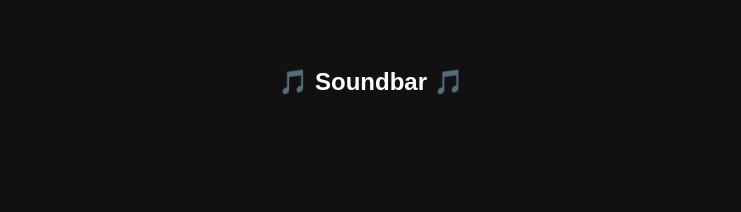
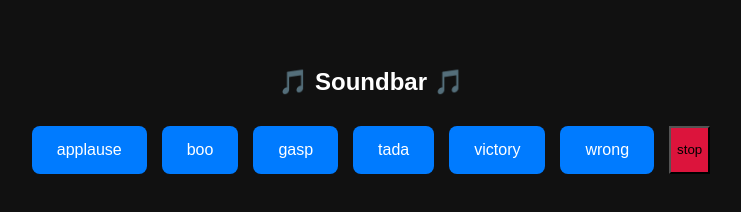
Before and after one commit to acciojob/Soundbar-RishiDevs3248, a website: page main.html in a window 1280 px wide. Shown: the whole page, without its empty margins (269-1010 px from the left). Drawn offline with Linux system fonts and the light colour scheme.

Commit message:
created a submission

```diff
--- a/script.js
+++ b/script.js
@@ -8,7 +8,7 @@ sounds.forEach((sound) => {
   // hidden audio element
   const audio = document.createElement('audio');
   audio.id = sound;
-  audio.src = ./sounds/${sound}.mp3;
+  audio.src = `./sounds/${sound}.mp3`;
   audio.preload = 'auto';
   document.body.appendChild(audio);
 
--- a/styles.css
+++ b/styles.css
@@ -1,4 +1,3 @@
-/*  your css code here. If applicable */
 body {
   font-family: Arial, sans-serif;
   text-align: center;
```
